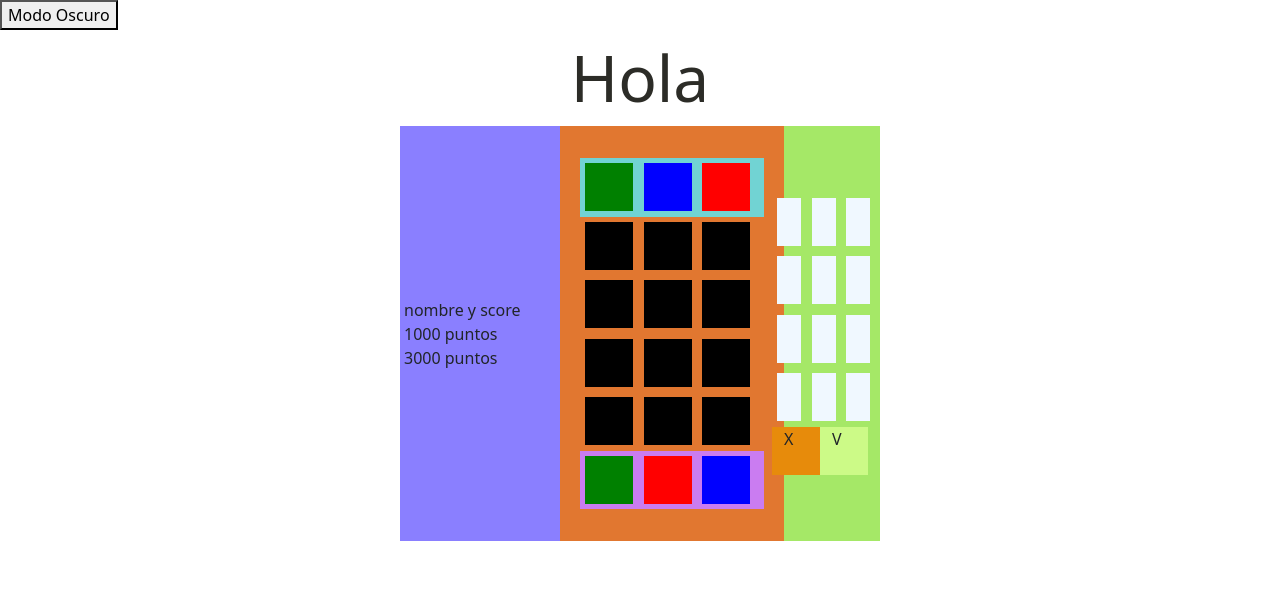
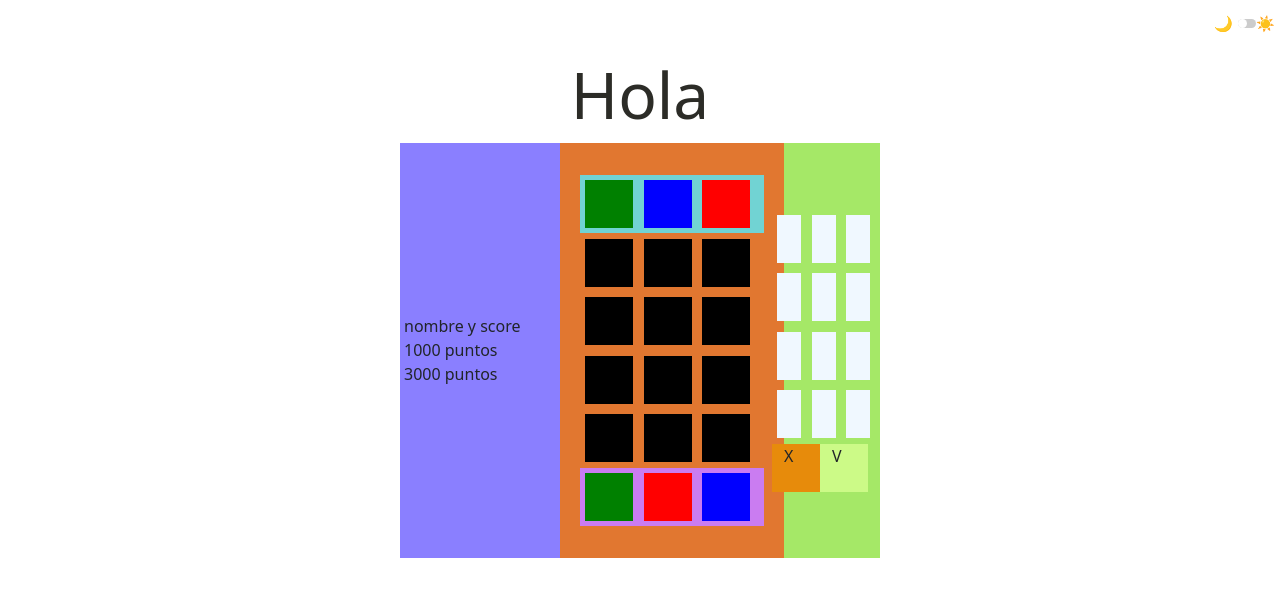
Before and after one commit to ladronbx/mastermind, a plain HTML site: page pages/game.html in a window 1280 px wide. Drawn offline with nearby package versions, Linux system fonts and the light colour scheme.

Commit message:
Dark mode added

```diff
--- a/css/style-game.css
+++ b/css/style-game.css
@@ -95,3 +95,54 @@
     background-color: #1a1a1a;
     color: #ffffff;
   }
+
+  .switchLight {
+    display: flex;
+    justify-content: flex-end;
+    align-items: center;
+    height: 3.125em;
+    font-size: 0.9375em;
+  }
+
+  .emoticons {
+    margin-right: 0.3125em;
+  }
+
+  .dark-mode {
+    background-color: rgb(0, 0, 0);
+    color: #ffffff;
+  }
+
+  .theme-switch input[type="checkbox"] {
+    display: none;
+  }
+
+  .theme-switch label {
+    display: block;
+    width: 1.25em;
+    height: 0.625em;
+    background: #ccc;
+    border-radius: 0.625em;
+    position: relative;
+    cursor: pointer;
+  }
+
+  .theme-switch label:before {
+    content: '';
+    width: 0.625em;
+    height: 0.625em;
+    background: #fff;
+    border-radius: 50%;
+    position: absolute;
+    top: 0;
+    left: 0;
+    transition: 0.3s;
+  }
+
+  .theme-switch input[type="checkbox"]:checked + label {
+    background: #333;
+  }
+
+  .theme-switch input[type="checkbox"]:checked + label:before {
+    left: 0.625em;
+  }
--- a/css/style-index.css
+++ b/css/style-index.css
@@ -5,6 +5,10 @@ html {
 }
 
 body {
+
+  /* background-size: cover; */
+  background-repeat: repeat;
+  background-size: 10%;
   font-family: "Roboto Mono", monospace;
   margin: 0;
   padding: 0;
@@ -191,7 +195,55 @@ summary {
 
 
 
+
+
+
+.switchLight {
+  display: flex;
+  justify-content: flex-end;
+  align-items: center;
+  height: 3em;
+}
+
+.emoticons {
+  margin-right: 0.3em;
+}
+
 .dark-mode {
-  background-color: #1a1a1a;
+  background-color: rgb(0, 0, 0);
   color: #ffffff;
 }
+
+.theme-switch input[type="checkbox"] {
+  display: none;
+}
+
+.theme-switch label {
+  display: block;
+  width: 2.2em;
+  height: 1em;
+  background: #ccc;
+  border-radius: 2em;
+  position: relative;
+  cursor: pointer;
+}
+
+.theme-switch label:before {
+  content: '';
+  width: 1em;
+  height: 1em;
+  background: #fff;
+  border-radius: 1em;
+  position: absolute;
+  top: 0;
+  left: 0;
+  transition: 0.3s;
+}
+
+.theme-switch input[type="checkbox"]:checked + label {
+  background: rgb(33, 29, 29)
+}
+
+.theme-switch input[type="checkbox"]:checked + label:before {
+  left: 1.3em;
+}
--- a/js/game.js
+++ b/js/game.js
@@ -8,13 +8,11 @@ if (userName) {
     scoreMessage.textContent = `${userName} : Your score is!`;
 }
 
-
-//MODO OSCURO
-const darkModeToggle = document.getElementById('dark-mode-toggle');
+//DARK MODE CON LOCALSTORAGE
+const dark = document.getElementById('switch');
 const body = document.body;
-darkModeToggle.addEventListener('click', () => {
+dark.addEventListener('click', () => {
     body.classList.toggle('dark-mode');
-    // Guarda el estado del modo oscuro en el almacenamiento local
     if (body.classList.contains('dark-mode')) {
         localStorage.setItem('dark-mode', 'enabled');
     } else {
@@ -27,6 +25,10 @@ if (localStorage.getItem('dark-mode') === 'enabled') {
     body.classList.add('dark-mode');
 }
 
+// Verifica si el modo oscuro está habilitado en el almacenamiento local al cargar la página
+if (localStorage.getItem('dark-mode') === 'enabled') {
+    body.classList.add('dark-mode');
+}
 
 //colores que puede seleccionar el user
 const green = document.getElementById('green');
@@ -70,8 +72,6 @@ blue.addEventListener('click', () => {
     changeTokenColor('blue');
 });
 
-
-
 checkButton.addEventListener('click', () => {
     checkUserCombination();
 });
--- a/pages/game.html
+++ b/pages/game.html
@@ -1,24 +1,30 @@
 <!DOCTYPE html>
 <html lang="en">
-
 <head>
     <meta charset="UTF-8" />
     <meta name="viewport" content="width=device-width, initial-scale=1.0" />
-    <!-- DEPENDENCIAS BOOTSTRAP -->
     <link rel="stylesheet" href="https://cdn.jsdelivr.net/npm/bootstrap@5.0.0-beta2/dist/css/bootstrap.min.css" />
     <script src="https://code.jquery.com/jquery-3.6.0.min.js"></script>
     <script src="https://cdn.jsdelivr.net/npm/bootstrap@5.0.0-beta2/dist/js/bootstrap.min.js"></script>
-    <!-- IMAGEN FAVICON -->
+    <!-- IMAGEN FAVICON +++++PENDIENTE+++++-->
     <link rel="icon" type="image/png" href="" />
     <link rel="stylesheet" href="../css/style-game.css" />
-    <!-- ENLACE CON GOOGLE FONTS -->
     <link rel="preconnect" href="https://fonts.gstatic.com" />
     <link href="https://fonts.googleapis.com/css2?family=Roboto+Mono:wght@400;700&display=swap" rel="stylesheet" />
     <title>Mastermind - Home</title>
 </head>
-
 <body>
-    <button id="dark-mode-toggle">Modo Oscuro</button>
+    <div class="switchLight">
+        <div class="emoticons">
+            🌙
+        </div>
+        <div class="theme-switch">
+            <input type="checkbox" id="switch"><label for="switch"></label>
+        </div>
+        <div class="emoticons">
+            ☀️
+        </div>
+    </div>
     <div class="row title-top" id="welcomeMessage">Hola</div>
     <div class="container-fluid">
         <div class="box-score">
@@ -28,7 +34,7 @@
         </div>
         <div class="box-game">
             <div class="row tokens-winner" id="winnerTokens">
-                <!-- Formación aleatoria de los 3 colores. Hidden para el usuario. -->
+                <!-- Formación aleatoria de los 3 colores. Hidden para el usuario.+++++PENDIENTE+++++-->
                 <div class="slot-win"></div>
                 <div class="slot-win"></div>
                 <div class="slot-win"></div>
@@ -86,15 +92,6 @@
             </div>
         </div>
     </div>
-    <!-- Agrega un contenedor para el tablero -->
-    <div class="container">
-        <div class="row" id="game-board">
-            <!-- Aquí se generarán dinámicamente las filas de intentos -->
-        </div>
-    </div>
-
     <script src="../js/game.js"></script>
-
 </body>
-
 </html>
```
Also changed, not shown: index.html (+15 -18 lines), js/main.js (+3 -5 lines), img/prueba.jpg (added), 1 other file.
